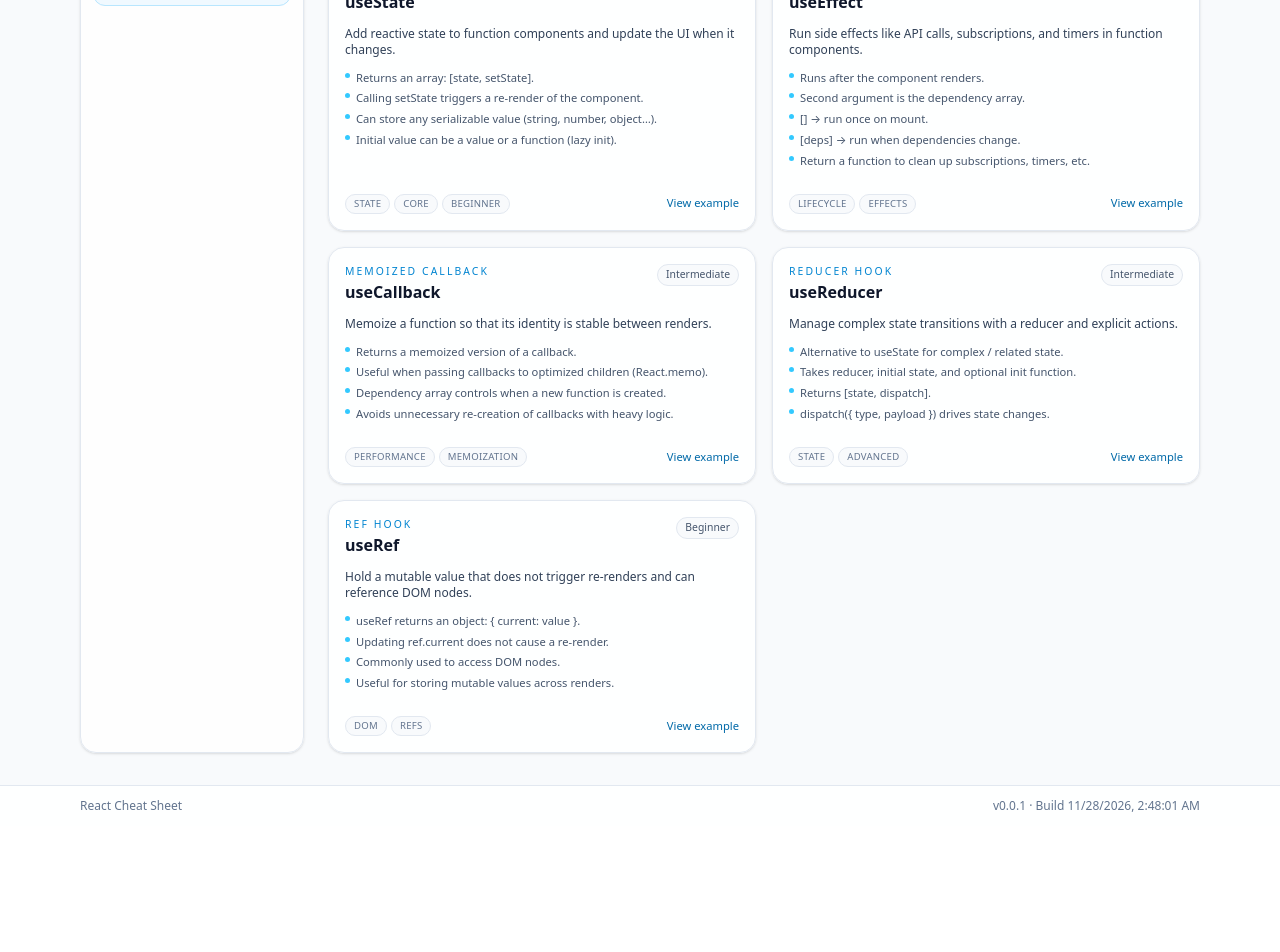
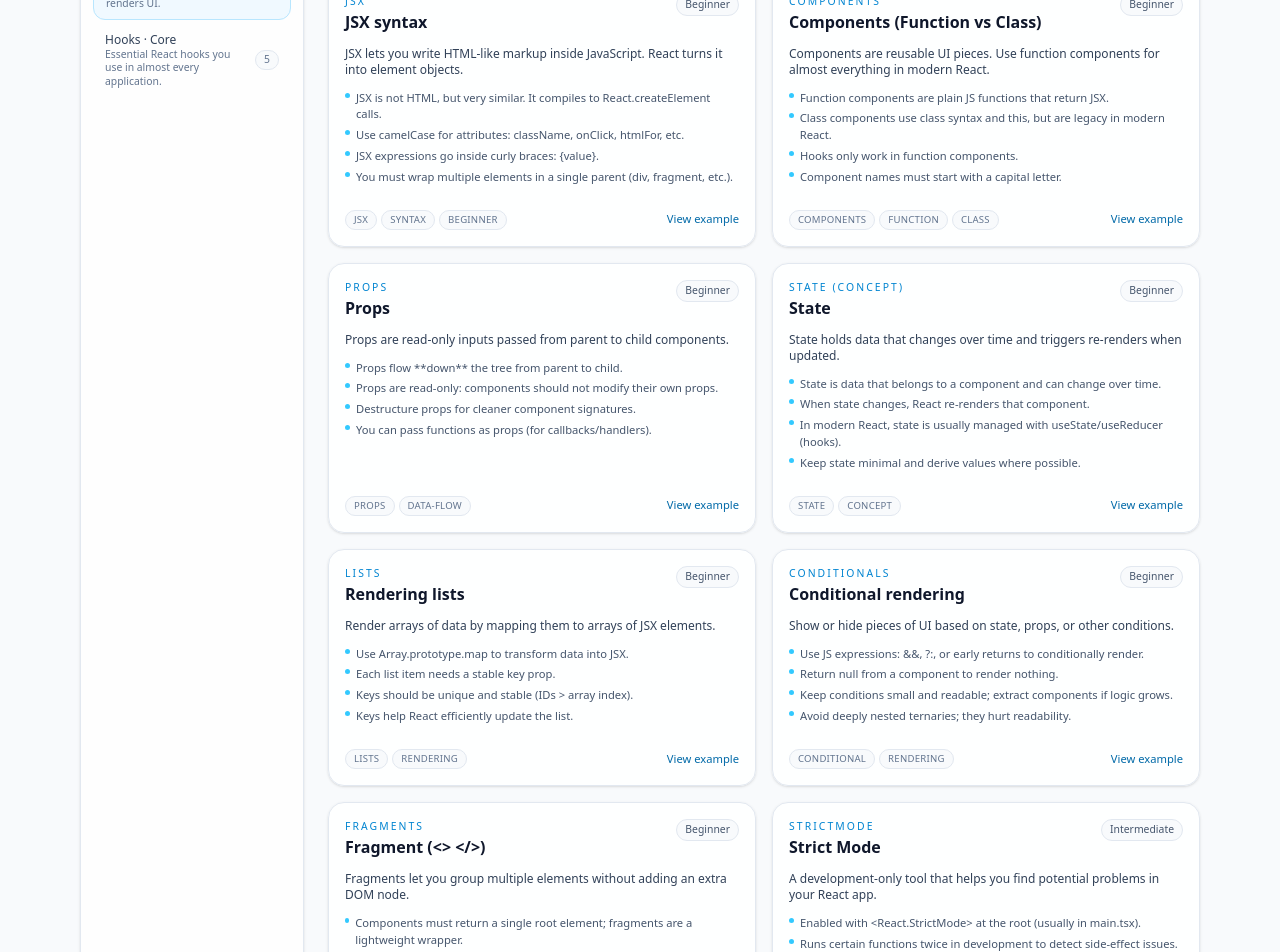
Before and after one commit to EhsanAliverdi/react-cheatsheet, a React (Vite) app: page / in a window 1280 px wide. Shown: the part 200-1152 px from the top of the page. Before the commit the page ends 1026 px from the top, so only its background shows below. Built offline with nearby package versions, Linux system fonts and the light colour scheme.

Commit message:
Added Core Concept

```diff
--- a/src/data/sections/index.ts
+++ b/src/data/sections/index.ts
@@ -1,5 +1,6 @@
 // src/data/sections/index.ts
 import type { CheatSection } from "../../core/cheatsheet-types";
+import { reactCoreConceptsSection } from "./react-core-concepts";
 import { reactHooksCoreSection } from "./react-hooks-core";
 
 // Later you’ll add:
@@ -8,6 +9,7 @@ import { reactHooksCoreSection } from "./react-hooks-core";
 // ...
 
 export const allSections: CheatSection[] = [
+  reactCoreConceptsSection,
   reactHooksCoreSection
   // , reactComponentsBasicsSection,
   // , reactRoutingSection,
--- /dev/null
+++ b/src/data/sections/react-core-concepts.ts
@@ -0,0 +1,303 @@
+// src/data/sections/react-core-concepts.ts
+import type { CheatSection } from "../../core/cheatsheet-types";
+
+export const reactCoreConceptsSection: CheatSection = {
+  id: "react-core-concepts",
+  slug: "core-concepts",
+  name: "1.1 Core Concepts",
+  shortName: "Core",
+  description:
+    "Fundamental React building blocks: JSX, components, props, state, and how React renders UI.",
+  items: [
+    // 1) JSX syntax
+    {
+      id: "jsx-syntax",
+      name: "JSX syntax",
+      label: "JSX",
+      summary:
+        "JSX lets you write HTML-like markup inside JavaScript. React turns it into element objects.",
+      level: "beginner",
+      tags: ["jsx", "syntax", "beginner"],
+      keyPoints: [
+        "JSX is not HTML, but very similar. It compiles to React.createElement calls.",
+        "Use camelCase for attributes: className, onClick, htmlFor, etc.",
+        "JSX expressions go inside curly braces: {value}.",
+        "You must wrap multiple elements in a single parent (div, fragment, etc.)."
+      ],
+      examples: [
+        {
+          id: "jsx-basic",
+          title: "Basic JSX element",
+          description: "Simple JSX element with dynamic expression.",
+          code: `const name = "Ehsan";
+const element = <h1>Hello, {name}!</h1>;
+
+// Inside a component
+export function Greeting() {
+  const now = new Date().toLocaleTimeString();
+  return <p>Current time: {now}</p>;
+}`
+        }
+      ]
+    },
+
+    // 2) Components (Function vs Class)
+    {
+      id: "components-function-vs-class",
+      name: "Components (Function vs Class)",
+      label: "Components",
+      summary:
+        "Components are reusable UI pieces. Use function components for almost everything in modern React.",
+      level: "beginner",
+      tags: ["components", "function", "class"],
+      keyPoints: [
+        "Function components are plain JS functions that return JSX.",
+        "Class components use class syntax and this, but are legacy in modern React.",
+        "Hooks only work in function components.",
+        "Component names must start with a capital letter."
+      ],
+      examples: [
+        {
+          id: "component-function",
+          title: "Function component (recommended)",
+          description: "The modern, hooks-friendly way to write components.",
+          code: `export function Welcome({ name }: { name: string }) {
+  return <h2>Welcome, {name}!</h2>;
+}`
+        },
+        {
+          id: "component-class-legacy",
+          title: "Class component (legacy style)",
+          description:
+            "Older syntax, still seen in existing codebases. Use functions + hooks for new code.",
+          code: `import React from "react";
+
+type Props = { name: string };
+
+export class WelcomeClass extends React.Component<Props> {
+  render() {
+    return <h2>Welcome, {this.props.name}!</h2>;
+  }
+}`
+        }
+      ]
+    },
+
+    // 3) Props
+    {
+      id: "props",
+      name: "Props",
+      label: "Props",
+      summary:
+        "Props are read-only inputs passed from parent to child components.",
+      level: "beginner",
+      tags: ["props", "data-flow"],
+      keyPoints: [
+        "Props flow **down** the tree from parent to child.",
+        "Props are read-only: components should not modify their own props.",
+        "Destructure props for cleaner component signatures.",
+        "You can pass functions as props (for callbacks/handlers)."
+      ],
+      examples: [
+        {
+          id: "props-basic",
+          title: "Passing props",
+          description: "Parent passes data to child via JSX attributes.",
+          code: `function UserCard({ name, age }: { name: string; age: number }) {
+  return (
+    <div>
+      <h3>{name}</h3>
+      <p>Age: {age}</p>
+    </div>
+  );
+}
+
+export function App() {
+  return <UserCard name="Ehsan" age={30} />;
+}`
+        }
+      ]
+    },
+
+    // 4) State (basic – before hooks)
+    {
+      id: "state-concept",
+      name: "State",
+      label: "State (concept)",
+      summary:
+        "State holds data that changes over time and triggers re-renders when updated.",
+      level: "beginner",
+      tags: ["state", "concept"],
+      keyPoints: [
+        "State is data that belongs to a component and can change over time.",
+        "When state changes, React re-renders that component.",
+        "In modern React, state is usually managed with useState/useReducer (hooks).",
+        "Keep state minimal and derive values where possible."
+      ],
+      examples: [
+        {
+          id: "state-concept-basic",
+          title: "State via useState",
+          description:
+            "A simple example of stateful data that updates on button click.",
+          code: `import { useState } from "react";
+
+export function Counter() {
+  const [count, setCount] = useState(0);
+
+  return (
+    <div>
+      <p>Count: {count}</p>
+      <button onClick={() => setCount(c => c + 1)}>Increment</button>
+    </div>
+  );
+}`
+        }
+      ]
+    },
+
+    // 5) Rendering lists
+    {
+      id: "rendering-lists",
+      name: "Rendering lists",
+      label: "Lists",
+      summary:
+        "Render arrays of data by mapping them to arrays of JSX elements.",
+      level: "beginner",
+      tags: ["lists", "rendering"],
+      keyPoints: [
+        "Use Array.prototype.map to transform data into JSX.",
+        "Each list item needs a stable key prop.",
+        "Keys should be unique and stable (IDs > array index).",
+        "Keys help React efficiently update the list."
+      ],
+      examples: [
+        {
+          id: "list-basic",
+          title: "Mapping an array to JSX",
+          description: "Render a list of items with a key prop.",
+          code: `const todos = [
+  { id: 1, text: "Learn React" },
+  { id: 2, text: "Build a cheat sheet" },
+];
+
+export function TodoList() {
+  return (
+    <ul>
+      {todos.map(todo => (
+        <li key={todo.id}>{todo.text}</li>
+      ))}
+    </ul>
+  );
+}`
+        }
+      ]
+    },
+
+    // 6) Conditional rendering
+    {
+      id: "conditional-rendering",
+      name: "Conditional rendering",
+      label: "Conditionals",
+      summary:
+        "Show or hide pieces of UI based on state, props, or other conditions.",
+      level: "beginner",
+      tags: ["conditional", "rendering"],
+      keyPoints: [
+        "Use JS expressions: &&, ?:, or early returns to conditionally render.",
+        "Return null from a component to render nothing.",
+        "Keep conditions small and readable; extract components if logic grows.",
+        "Avoid deeply nested ternaries; they hurt readability."
+      ],
+      examples: [
+        {
+          id: "conditional-basic",
+          title: "Simple conditional rendering",
+          description: "Toggle UI based on a boolean state.",
+          code: `import { useState } from "react";
+
+export function SecretToggle() {
+  const [show, setShow] = useState(false);
+
+  return (
+    <div>
+      <button onClick={() => setShow(s => !s)}>
+        {show ? "Hide" : "Show"} secret
+      </button>
+
+      {show && <p>🤫 This is a secret message!</p>}
+    </div>
+  );
+}`
+        }
+      ]
+    },
+
+    // 7) Fragment (<> </>)
+    {
+      id: "fragments",
+      name: "Fragment (<> </>)",
+      label: "Fragments",
+      summary:
+        "Fragments let you group multiple elements without adding an extra DOM node.",
+      level: "beginner",
+      tags: ["fragments", "jsx"],
+      keyPoints: [
+        "Components must return a single root element; fragments are a lightweight wrapper.",
+        "Short syntax: <> ... </> (no attributes).",
+        "Long syntax: <React.Fragment key=\"...\"> ... </React.Fragment>.",
+        "Useful to avoid unnecessary <div> wrappers (a.k.a. 'div soup')."
+      ],
+      examples: [
+        {
+          id: "fragment-basic",
+          title: "Using fragments",
+          description: "Return multiple sibling elements using a fragment.",
+          code: `export function UserInfo() {
+  return (
+    <>
+      <h2>User Info</h2>
+      <p>Name: Ehsan</p>
+      <p>Role: Developer</p>
+    </>
+  );
+}`
+        }
+      ]
+    },
+
+    // 8) Strict Mode
+    {
+      id: "strict-mode",
+      name: "Strict Mode",
+      label: "StrictMode",
+      summary:
+        "A development-only tool that helps you find potential problems in your React app.",
+      level: "intermediate",
+      tags: ["strict-mode", "debugging"],
+      keyPoints: [
+        "Enabled with <React.StrictMode> at the root (usually in main.tsx).",
+        "Runs certain functions twice in development to detect side-effect issues.",
+        "Does NOT run in production and does not affect production behaviour.",
+        "Helps catch unsafe lifecycles, legacy APIs, and side effects in render."
+      ],
+      examples: [
+        {
+          id: "strict-mode-root",
+          title: "Enabling Strict Mode",
+          description:
+            "Wrap your app with StrictMode in the root file. Only affects development.",
+          code: `import React from "react";
+import ReactDOM from "react-dom/client";
+import { App } from "./App";
+
+ReactDOM.createRoot(document.getElementById("root") as HTMLElement).render(
+  <React.StrictMode>
+    <App />
+  </React.StrictMode>
+);`
+        }
+      ]
+    }
+  ]
+};
```
Also changed, not shown: src/components/AppLayout.tsx (+11 -11 lines).
